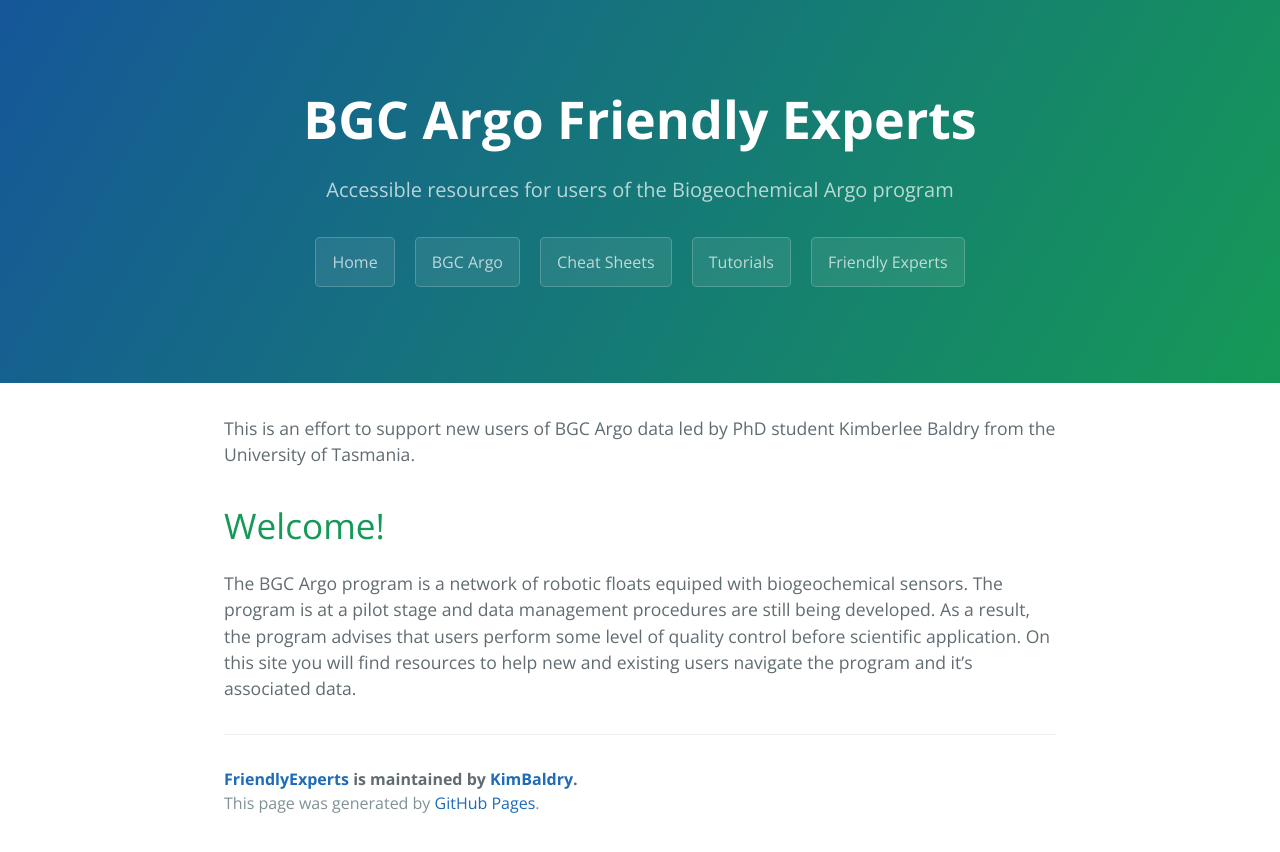
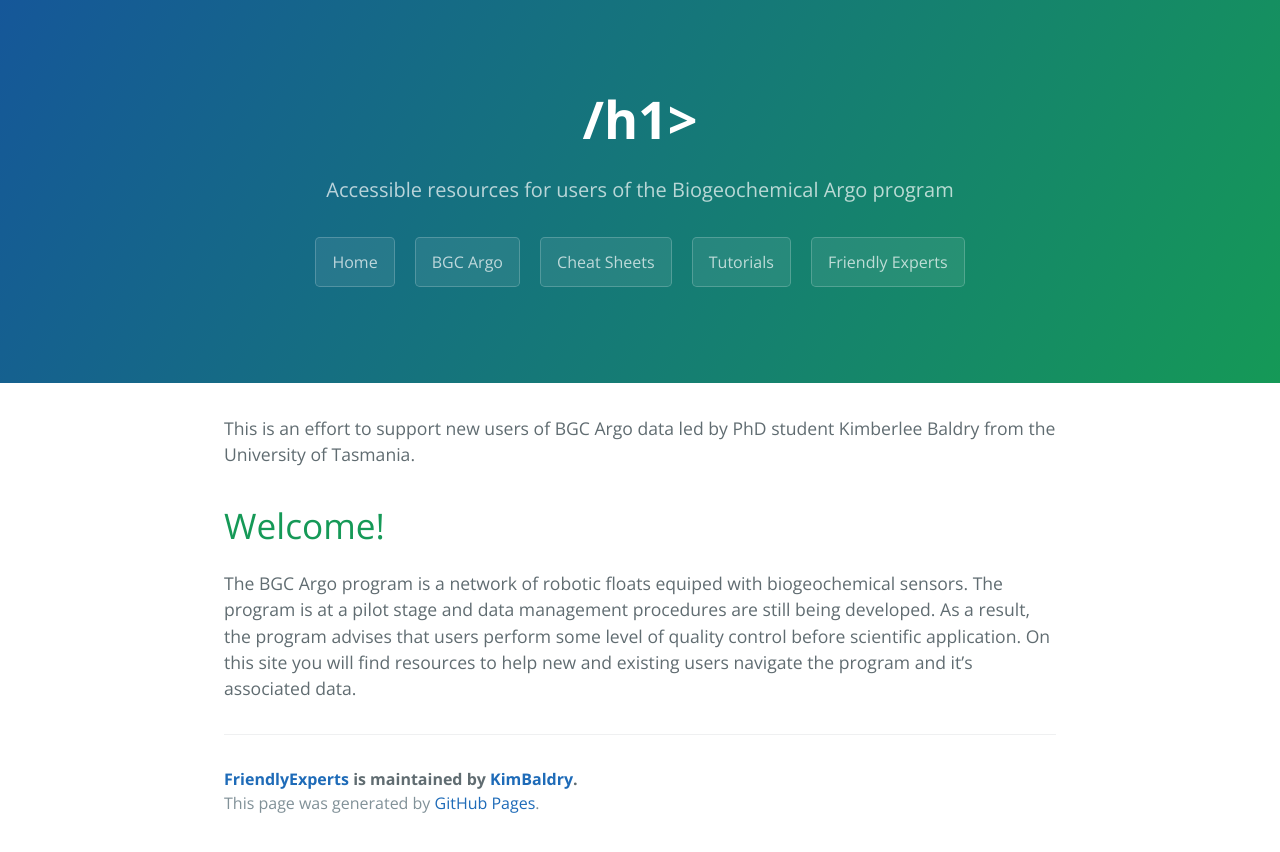
Before and after one commit to KimBaldry/FriendlyExperts, a Jekyll site: the page built from index.md, in a window 1280 px wide. Shown: the top 852 px of the page. Built offline with Jekyll 4.4.1, drawn with Linux system fonts in a browser that asks for light colours.

Commit message:
Update default.html

```diff
--- a/_layouts/default.html
+++ b/_layouts/default.html
@@ -23,7 +23,7 @@
     <a id="skip-to-content" href="#content">Skip to the content.</a>
 
     <header class="page-header" role="banner">
-      <h1 class="project-name">BGC Argo Friendly Experts</h1>
+      <h1 class="project-name">{{ page.title }}/h1>
       <h2 class="project-tagline">{{ page.description | default: site.description | default: site.github.project_tagline }}</h2>
       {% if site.github.is_project_page %}
         <a href="https://kimbaldry.github.io/FriendlyExperts/" class="btn">Home</a>
```
